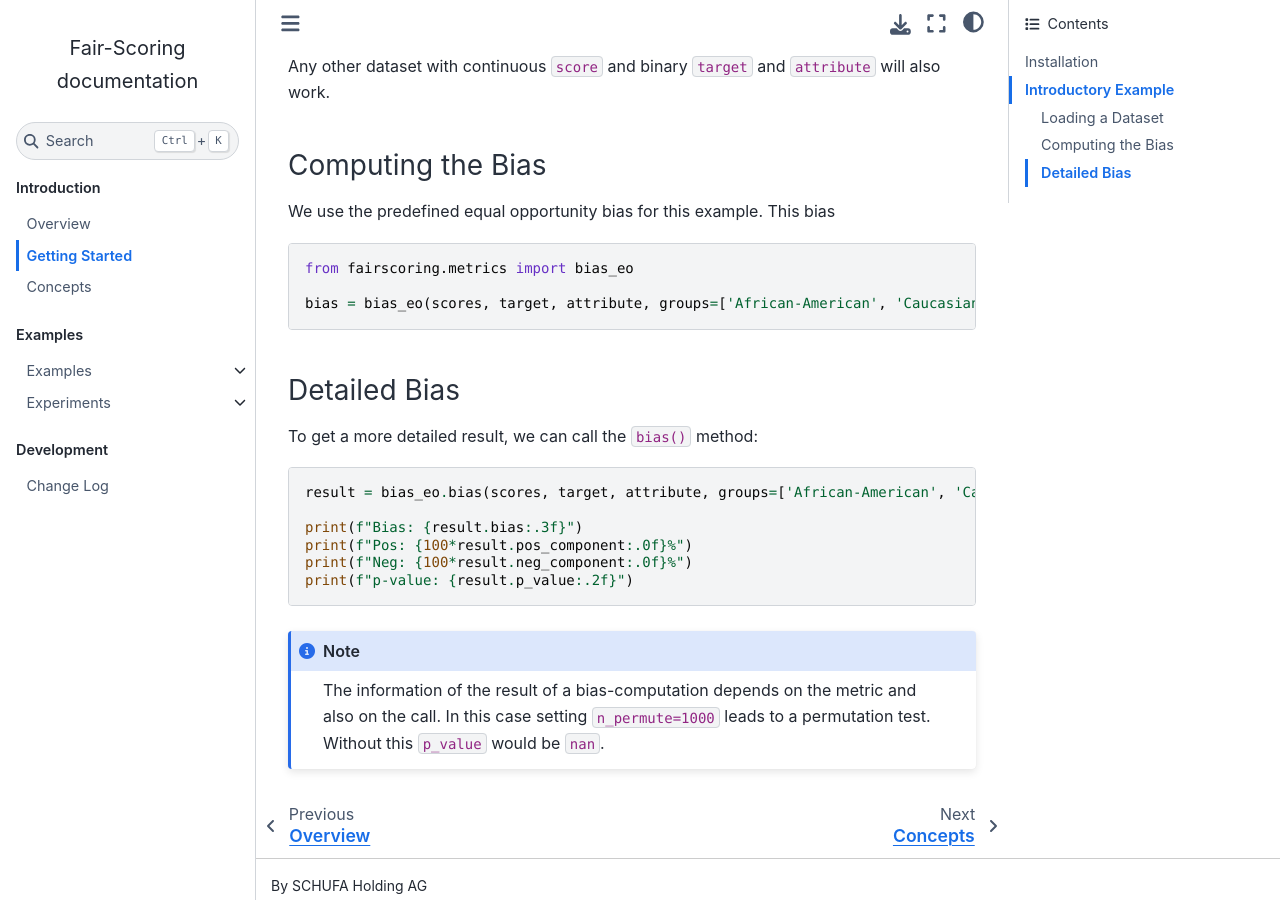
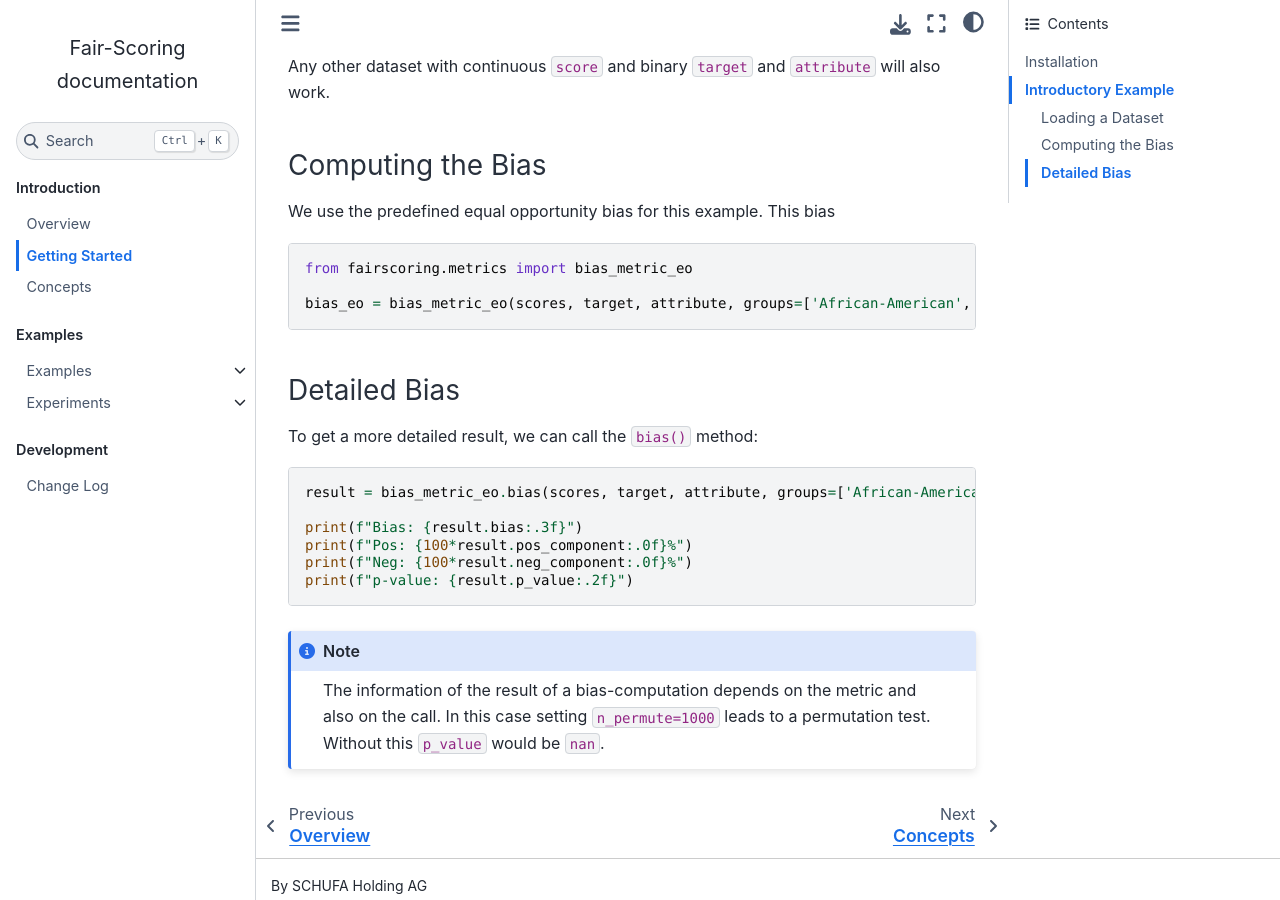
Before and after one commit to schufa-innovationlab/fair-scoring, a Sphinx documentation site: the page built from docs/source/intro/getting-started.rst, in a window 1280 px wide and 900 px high, scrolled down 746 px. Built offline with Sphinx 7.4.7 and the Sphinx Book theme 1.1.4, drawn with Linux system fonts in a browser that asks for light colours; pages that are not in the unit, such as notebooks, are missing from menus.

Commit message:
Bugfix: bias_eo -> bias_metric_eo

```diff
--- a/docs/source/intro/getting-started.rst
+++ b/docs/source/intro/getting-started.rst
@@ -40,9 +40,9 @@ We use the predefined equal opportunity bias for this example. This bias
 
 .. sourcecode:: python
 
-   from fairscoring.metrics import bias_eo
+   from fairscoring.metrics import bias_metric_eo
 
-   bias = bias_eo(scores, target, attribute, groups=['African-American', 'Caucasian'],favorable_target=0, prefer_high_scores=False)
+   bias_eo = bias_metric_eo(scores, target, attribute, groups=['African-American', 'Caucasian'],favorable_target=0, prefer_high_scores=False)
 
 
 
@@ -52,7 +52,7 @@ To get a more detailed result, we can call the :code:`bias()` method:
 
 .. sourcecode:: python
 
-   result = bias_eo.bias(scores, target, attribute, groups=['African-American', 'Caucasian'],favorable_target=0, n_permute=1000)
+   result = bias_metric_eo.bias(scores, target, attribute, groups=['African-American', 'Caucasian'],favorable_target=0, n_permute=1000)
 
    print(f"Bias: {result.bias:.3f}")
    print(f"Pos: {100*result.pos_component:.0f}%")
```
Also changed, not shown: CHANGELOG.md (+4 -0 lines).
